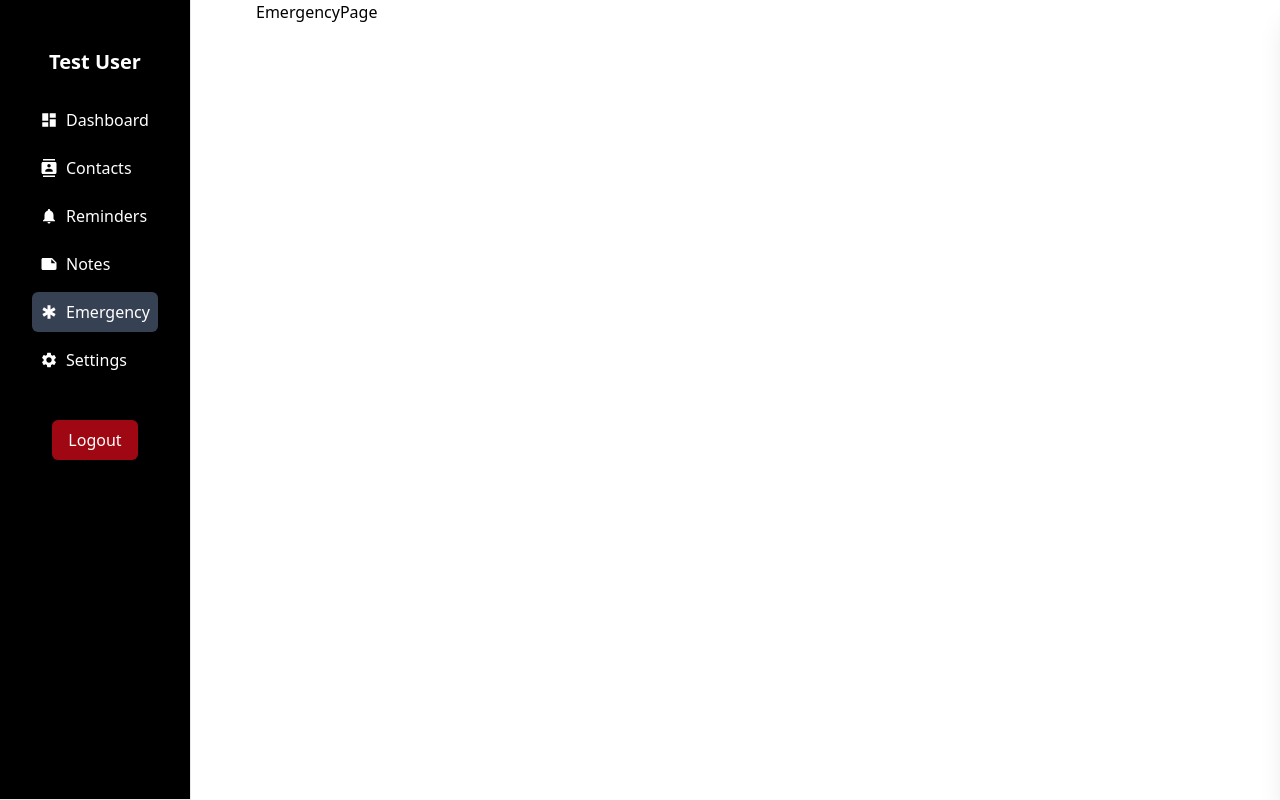
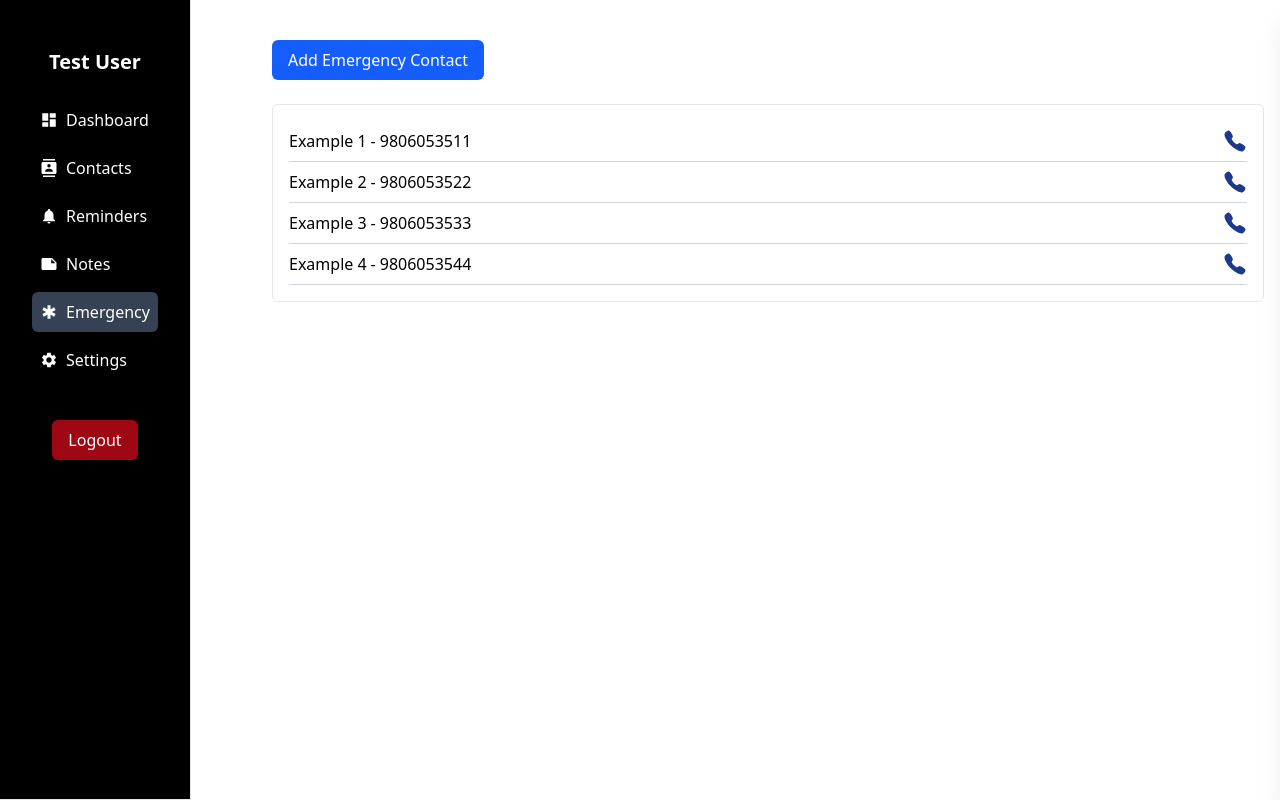
Before and after one commit to sushant2051/FypTesting, a React (Vite) app: page /emergency in a window 1280 px wide. Built offline with nearby package versions, Linux system fonts and the light colour scheme.

Commit message:
update emergency number

```diff
--- /dev/null
+++ b/src/features/emergency/EmergencyContact.tsx
@@ -0,0 +1,123 @@
+import { IoCall } from "react-icons/io5";
+import { Button } from "../../components/Button";
+import { useState } from "react";
+
+import z from "zod";
+import {
+  EmergencyContactSchema,
+  type EmergencyContactType,
+} from "./validation/emergencyContact.validation";
+import { InputField } from "../../components/InputFiled";
+
+type Contact = {
+  id: number;
+  name: string;
+  number: string;
+};
+
+const EmergencyContact = () => {
+  const [contacts, setContacts] = useState<Contact[]>([
+    { id: 1, name: "Example 1", number: "9806053511" },
+    { id: 2, name: "Example 2", number: "9806053522" },
+    { id: 3, name: "Example 3", number: "9806053533" },
+    { id: 4, name: "Example 4", number: "9806053544" },
+  ]);
+
+  const [showForm, setShowForm] = useState(false);
+  const [formData, setFormData] = useState<EmergencyContactType>({
+    name: "",
+    number: "",
+  });
+  const [errors, setErrors] = useState<Record<string, string[]>>({});
+
+  const handleChange = (e: React.ChangeEvent<HTMLInputElement>) => {
+    const { name, value } = e.target;
+    setFormData((prev) => ({ ...prev, [name]: value }));
+    setErrors((prev) => ({ ...prev, [name]: [] }));
+  };
+
+  const handleSubmit = (e: React.FormEvent) => {
+    e.preventDefault();
+
+    try {
+      const data = EmergencyContactSchema.parse(formData);
+      setErrors({});
+
+      const newContact: Contact = {
+        id: contacts.length + 1,
+        name: data.name,
+        number: data.number,
+      };
+
+      setContacts((prev) => [...prev, newContact]);
+      setFormData({ name: "", number: "" });
+      setShowForm(false);
+    } catch (err) {
+      if (err instanceof z.ZodError) {
+        const fieldErrors: Record<string, string[]> = {};
+        err.issues.forEach((issue) => {
+          const key = issue.path[0] as string;
+          if (!fieldErrors[key]) fieldErrors[key] = [];
+          fieldErrors[key].push(issue.message);
+        });
+        setErrors(fieldErrors);
+      }
+    }
+  };
+
+  return (
+    <div className="py-6 flex flex-col gap-4 sm:gap-6">
+      <div>
+        <Button
+          label="Add Emergency Contact"
+          onClick={() => setShowForm(true)}
+        />
+      </div>
+
+      {showForm && (
+        <form
+          className="flex flex-col gap-2 border border-gray-200 w-full max-w-150 rounded-md p-4"
+          onSubmit={handleSubmit}
+        >
+          <InputField
+            label="Name"
+            type="text"
+            name="name"
+            placeholder="Name"
+            value={formData.name}
+            onChange={handleChange}
+            errors={errors.name}
+          />
+          <InputField
+            label="Phone Number"
+            type="text"
+            name="number"
+            placeholder="Number"
+            value={formData.number}
+            onChange={handleChange}
+            errors={errors.name}
+          />
+          <Button type="submit" label="Add Contact" />
+        </form>
+      )}
+
+      <div className="border border-gray-200 rounded-md p-4 w-full">
+        {contacts.map((contact) => (
+          <div key={contact.id}>
+            <div className="flex items-center justify-between py-2">
+              <div className="flex items-center gap-1">
+                <p>{contact.name}</p>
+                <p>-</p>
+                <p>{contact.number}</p>
+              </div>
+              <IoCall className="text-blue-900 h-6 w-6" />
+            </div>
+            <hr className="border-gray-300" />
+          </div>
+        ))}
+      </div>
+    </div>
+  );
+};
+
+export default EmergencyContact;
--- /dev/null
+++ b/src/features/emergency/validation/emergencyContact.validation.ts
@@ -0,0 +1,11 @@
+import z from "zod";
+
+export const EmergencyContactSchema = z.object({
+  name: z.string().min(1, "Name is required"),
+  number: z
+    .string()
+    .min(10, "Number must be at least 10 digits")
+    .regex(/^\d+$/, "Number must be numeric"),
+});
+
+export type EmergencyContactType = z.infer<typeof EmergencyContactSchema>;
--- a/src/pages/EmergencyPage.tsx
+++ b/src/pages/EmergencyPage.tsx
@@ -1,5 +1,11 @@
+import EmergencyContact from "../features/emergency/EmergencyContact";
+
 const EmergencyPage = () => {
-  return <div>EmergencyPage</div>;
+  return (
+    <div className="p-4">
+      <EmergencyContact />
+    </div>
+  );
 };
 
 export default EmergencyPage;
```
